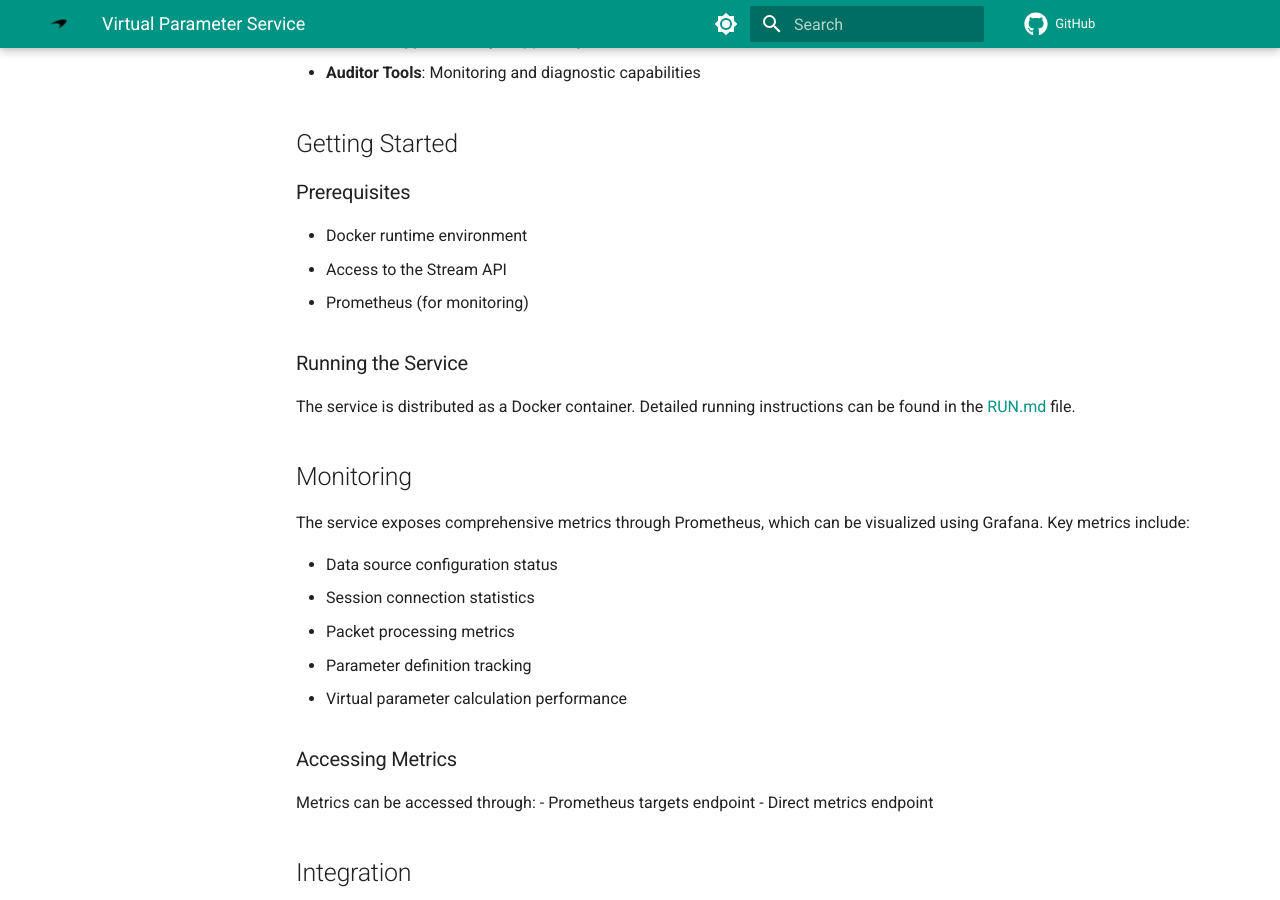
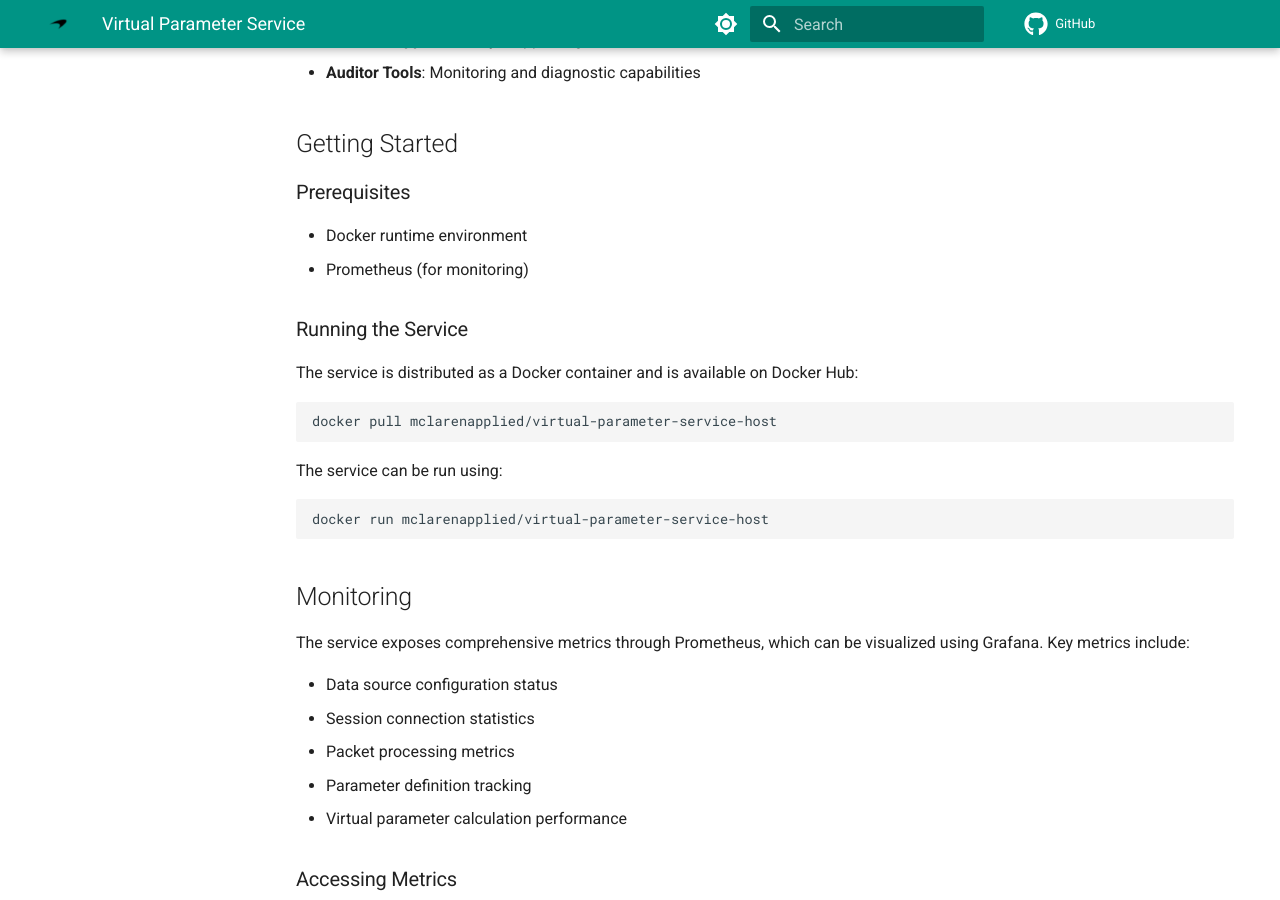
Before and after one commit to mat-docs/SECU4.Site, an MkDocs documentation site: the page built from docs/open_streaming_architecture/virtual_parameter_calculation_service/index.md, in a window 1280 px wide and 900 px high, scrolled down 813 px. Built offline with MkDocs 1.6.1 and Material for MkDocs 9.7.7, drawn with Linux system fonts in a browser that asks for light colours; comment, search, counter and statistics services are not loaded.

Commit message:
Update index.md

````diff
--- a/docs/open_streaming_architecture/virtual_parameter_calculation_service/index.md
+++ b/docs/open_streaming_architecture/virtual_parameter_calculation_service/index.md
@@ -27,12 +27,21 @@ The service is designed as a container-native application with the following key
 ### Prerequisites
 
 - Docker runtime environment
-- Access to the Stream API
 - Prometheus (for monitoring)
 
 ### Running the Service
 
-The service is distributed as a Docker container. Detailed running instructions can be found in the [RUN.md](Run/RUN.md) file.
+The service is distributed as a Docker container and is available on Docker Hub:
+
+```bash
+docker pull mclarenapplied/virtual-parameter-service-host
+```
+
+The service can be run using:
+
+```bash
+docker run mclarenapplied/virtual-parameter-service-host
+```
 
 ## Monitoring
 
````
